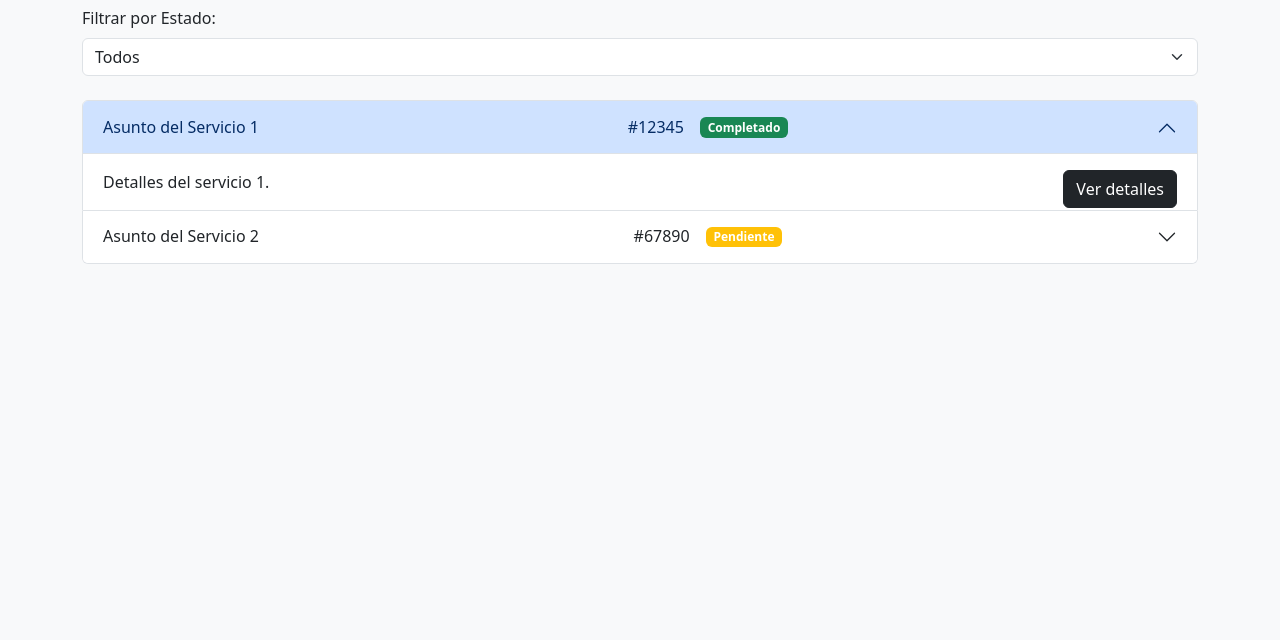
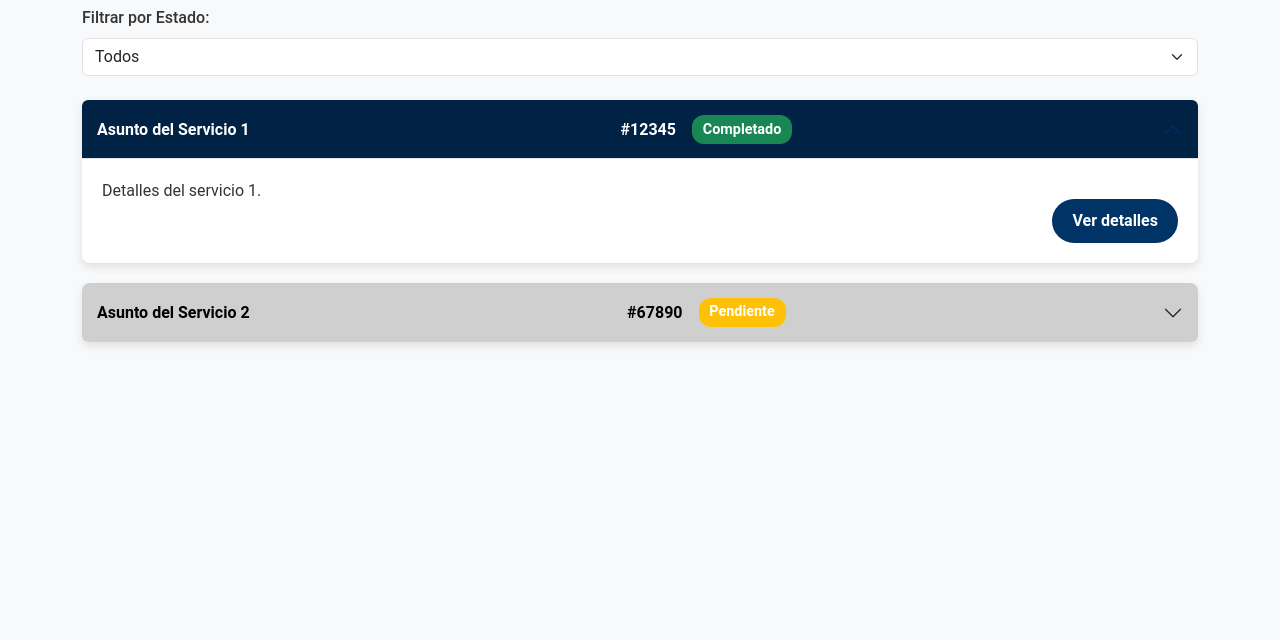
Before and after one commit to SergioQuintero00/VisorServicios, a website: page frontend/menu.html in a window 1280 px wide. Shown: the part 160-800 px from the top of the page. Drawn offline with nearby package versions, Linux system fonts and the light colour scheme.

Commit message:
Estilo version 2

```diff
--- /dev/null
+++ b/frontend/css/style2.css
@@ -0,0 +1,95 @@
+/* Nuevo estilo para menu.html basado en el estilo final de servicio.html */
+
+/* Fondo, fuente y colores generales */
+body {
+    background-color: #eef2f7;
+    /* Fondo grisáceo azulado */
+    font-family: 'Roboto', sans-serif;
+    color: #333;
+    margin: 0;
+    padding: 0;
+}
+
+/* Navbar profesional */
+nav.navbar {
+    background-color: #2c3e50 !important;
+}
+
+nav.navbar .navbar-brand,
+nav.navbar .navbar-text {
+    color: #ecf0f1 !important;
+}
+
+/* Título principal */
+h2 {
+    font-weight: bold;
+    margin-bottom: 1rem;
+}
+
+/* Filtro de estado */
+label.form-label {
+    font-weight: 500;
+}
+
+/* Accordion: cada servicio */
+.accordion-item {
+    border: none;
+    border-radius: 8px;
+    margin-bottom: 20px;
+    overflow: hidden;
+    box-shadow: 0 4px 10px rgba(0, 0, 0, 0.1);
+}
+
+/* Botón del accordion */
+.accordion-button {
+    background-color: #cfcfcf;
+    color: #000000;
+    font-weight: bold;
+    padding: 15px;
+    border: none;
+    border-radius: 0;
+    transition: background-color 0.3s ease;
+}
+
+.accordion-button:not(.collapsed) {
+    background-color: #002244;
+    color: #fff;
+}
+
+.accordion-button:focus {
+    box-shadow: none;
+}
+
+/* Cuerpo del accordion, manteniendo el fondo blanco para los servicios */
+.accordion-body {
+    background-color: #fff;
+    padding: 20px;
+    color: #333;
+    position: relative;
+}
+
+/* Botón "Ver detalles" con mayor espacio para evitar solapamientos */
+.accordion-body .btn {
+    border-radius: 50px;
+    padding: 10px 20px;
+    font-weight: bold;
+    background-color: #003366;
+    color: #fff;
+    border: none;
+    transition: background-color 0.3s ease;
+    margin-top: 20px;
+    /* Espacio superior para separar del contenido previo */
+    margin-bottom: 20px;
+    /* Espacio inferior para que no se solape con el siguiente elemento */
+}
+
+.accordion-body .btn:hover {
+    background-color: #002244;
+}
+
+/* Estilo para las etiquetas de estado (badge) */
+.badge {
+    font-size: 0.9rem;
+    padding: 0.5em 0.75em;
+    border-radius: 12px;
+}
--- a/frontend/menu.html
+++ b/frontend/menu.html
@@ -8,6 +8,7 @@
     <link href="https://cdn.jsdelivr.net/npm/bootstrap@5.3.0/dist/css/bootstrap.min.css" rel="stylesheet">
     <script src="https://cdn.jsdelivr.net/npm/bootstrap@5.3.0/dist/js/bootstrap.bundle.min.js"></script>
     <script src="../backend/servicios/servicios.js"></script>
+    <link rel="stylesheet" href="css/style2.css">
 </head>
 <nav class="navbar navbar-expand-lg navbar-dark bg-dark shadow-sm">
     <div class="container">
```
Also changed, not shown: frontend/css/style.css (+4 -4 lines), frontend/servicio.html (+2 -0 lines).
